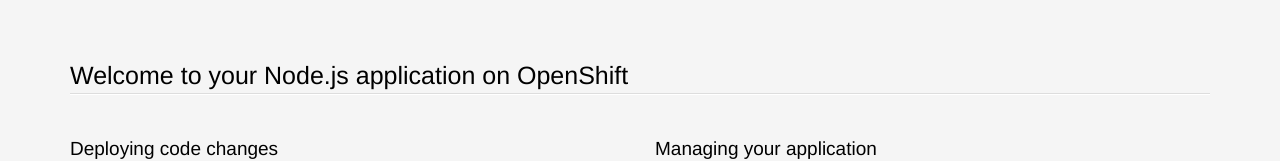
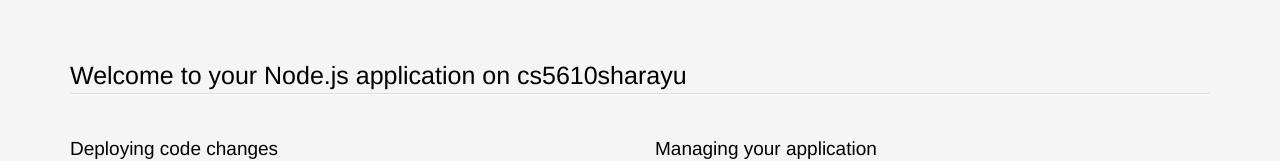
Before and after one commit to SharayuNargolkar/cs5610fall2015, a website: page index.html in a window 1280 px wide. Shown: the top 161 px of the page. Drawn offline with Linux system fonts and the light colour scheme.

Commit message:
changed index.html

```diff
--- a/index.html
+++ b/index.html
@@ -207,7 +207,7 @@
 <body>
 <section class='container'>
           <hgroup>
-            <h1>Welcome to your Node.js application on OpenShift</h1>
+            <h1>Welcome to your Node.js application on cs5610sharayu</h1>
           </hgroup>
 
 
```
Also changed, not shown: 1 other file.
